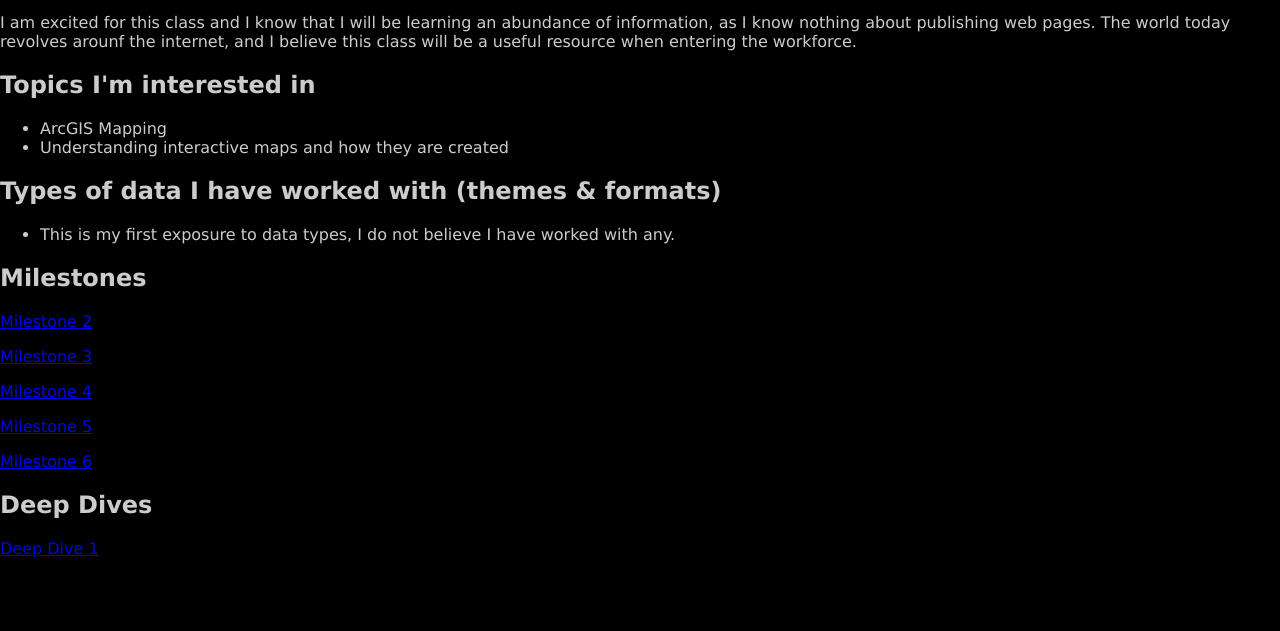
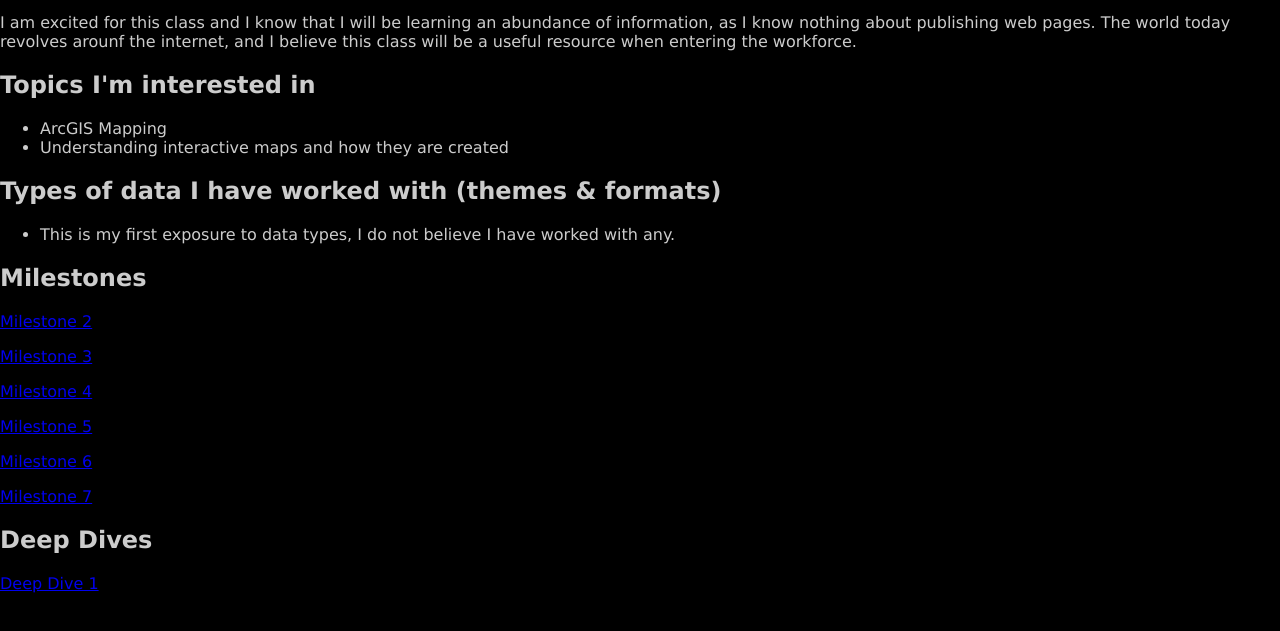
Before and after one commit to jpad92/GEOG-485, a plain HTML site: page homepage.html in a window 1280 px wide. Shown: the part 119-750 px from the top of the page. Drawn offline with Linux system fonts and the light colour scheme.

Commit message:
Update homepage.html

```diff
--- a/homepage.html
+++ b/homepage.html
@@ -43,6 +43,7 @@
 			<p><a href="http://jpad92.github.io/GEOG-485/milestone_04.html">Milestone 4</a></p>
 			<p><a href="http://jpad92.github.io/GEOG-485/milestone_05.html">Milestone 5</a></p>
 			<p><a href="http://jpad92.github.io/GEOG-485/milestone_06.html">Milestone 6</a></p>
+			<p><a href="http://jpad92.github.io/GEOG-485/milestone_07.html">Milestone 7</a></p>
 			<h2>Deep Dives</h2>
 			<p><a href="http://jpad92.github.io/GEOG-485/deepdive1.html">Deep Dive 1</a></p>
 	</body>
```
